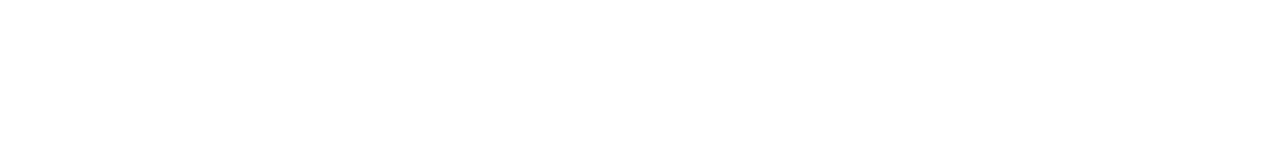
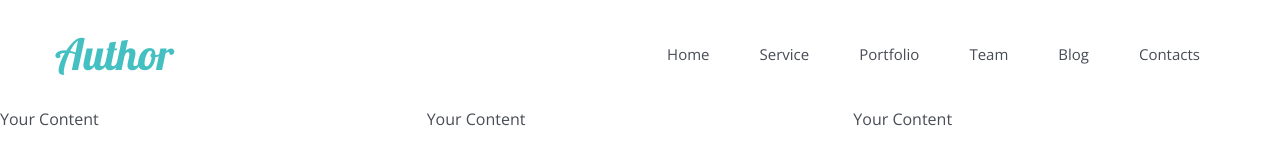
Before and after one commit to Oleg-Razin/scss-template, a plain HTML site: page index.html in a window 1280 px wide. Drawn offline with nearby package versions, Linux system fonts and the light colour scheme; files that its build step writes are made by us from their sources.

Commit message:
add slider

```diff
--- a/index.html
+++ b/index.html
@@ -6,8 +6,53 @@
           content="width=device-width, user-scalable=no, initial-scale=1.0, maximum-scale=1.0, minimum-scale=1.0">
     <meta http-equiv="X-UA-Compatible" content="ie=edge">
     <title>scss template</title>
+    <link href="https://fonts.googleapis.com/css2?family=Lobster&family=Open+Sans&display=swap" rel="stylesheet">
+    <script src="https://kit.fontawesome.com/5b3c987a85.js" crossorigin="anonymous"></script>
+    <link rel="stylesheet" href="css/owl.carousel.min.css">
+    <link rel="stylesheet" href="css/owl.theme.default.min.css">
+    <link rel="stylesheet" href="scss/main.css">
+
 </head>
 <body>
+<header class="header">
+    <div class="container flex">
+    <div class="logo"><a href="#">Author</a></div>
+    <nav class="nav">
+        <ul>
+            <li><a href="#">home</a></li>
+            <li><a href="#">service</a></li>
+            <li><a href="#">portfolio</a></li>
+            <li><a href="#">team</a></li>
+            <li><a href="#">blog</a></li>
+            <li><a href="#">contacts</a></li>
+        </ul>
+    </nav>
 
+    </div>
+</header>
+<section class="main_carousel">
+    <div class="owl-carousel">
+        <div> Your Content </div>
+        <div> Your Content </div>
+        <div> Your Content </div>
+        <div> Your Content </div>
+        <div> Your Content </div>
+        <div> Your Content </div>
+        <div> Your Content </div>
+    </div>
+
+
+</section>
+
+
+
+
+<script
+        src="https://code.jquery.com/jquery-3.4.1.min.js"
+        integrity="sha256-CSXorXvZcTkaix6Yvo6HppcZGetbYMGWSFlBw8HfCJo="
+        crossorigin="anonymous"></script>
+<script src="owlcarousel/owl.carousel.min.js"></script>
+<script src="js/scripts.js"></script>
+<script src="js/owl.carousel.min.js"></script>
 </body>
 </html>
--- /dev/null
+++ b/js/scripts.js
@@ -0,0 +1,3 @@
+$(document).ready(function(){
+    $(".owl-carousel").owlCarousel();
+});
--- a/scss/main.scss
+++ b/scss/main.scss
@@ -1 +1,58 @@
 @import "default";
+$main_color: #484c55;
+$blue_color: #44c0c2;
+body{
+  font-family: 'Open Sans', sans-serif;
+  color: $main_color;
+}
+.header{
+  background-color: #ffffff;
+  //line-height: 100px;
+}
+.container{
+  max-width: 1170px;
+  margin: auto;
+}
+.container.flex{
+  display: flex;
+  justify-content: space-between;
+  align-items: center;
+}
+.logo{
+  font-size: 43px;
+  font-family:'Lobster', cursive;
+  a{
+    text-transform: capitalize;
+    color: $blue_color;
+    text-decoration: none;
+  }
+  &:hover a{
+    color: #1b9172;
+  }
+}
+.nav{
+  ul {
+    display: flex;
+    justify-content: space-between;
+    align-items: center;
+    text-transform: capitalize;
+    font-size: 15px;
+  }
+  li{
+    list-style: none;
+    padding: 44px 25px;
+    transition: 0.2s;
+    &:hover{
+      border-bottom: $blue_color solid 2px;
+      background-color: #f8f9fb;
+    }
+    &:hover a{
+      color: $blue_color;
+    }
+  }
+  a{
+    color: $main_color;
+    text-decoration: none;
+    display: inline-block;
+  }
+}
```
Also changed, not shown: scss/main.css (deleted), 1 other file.
